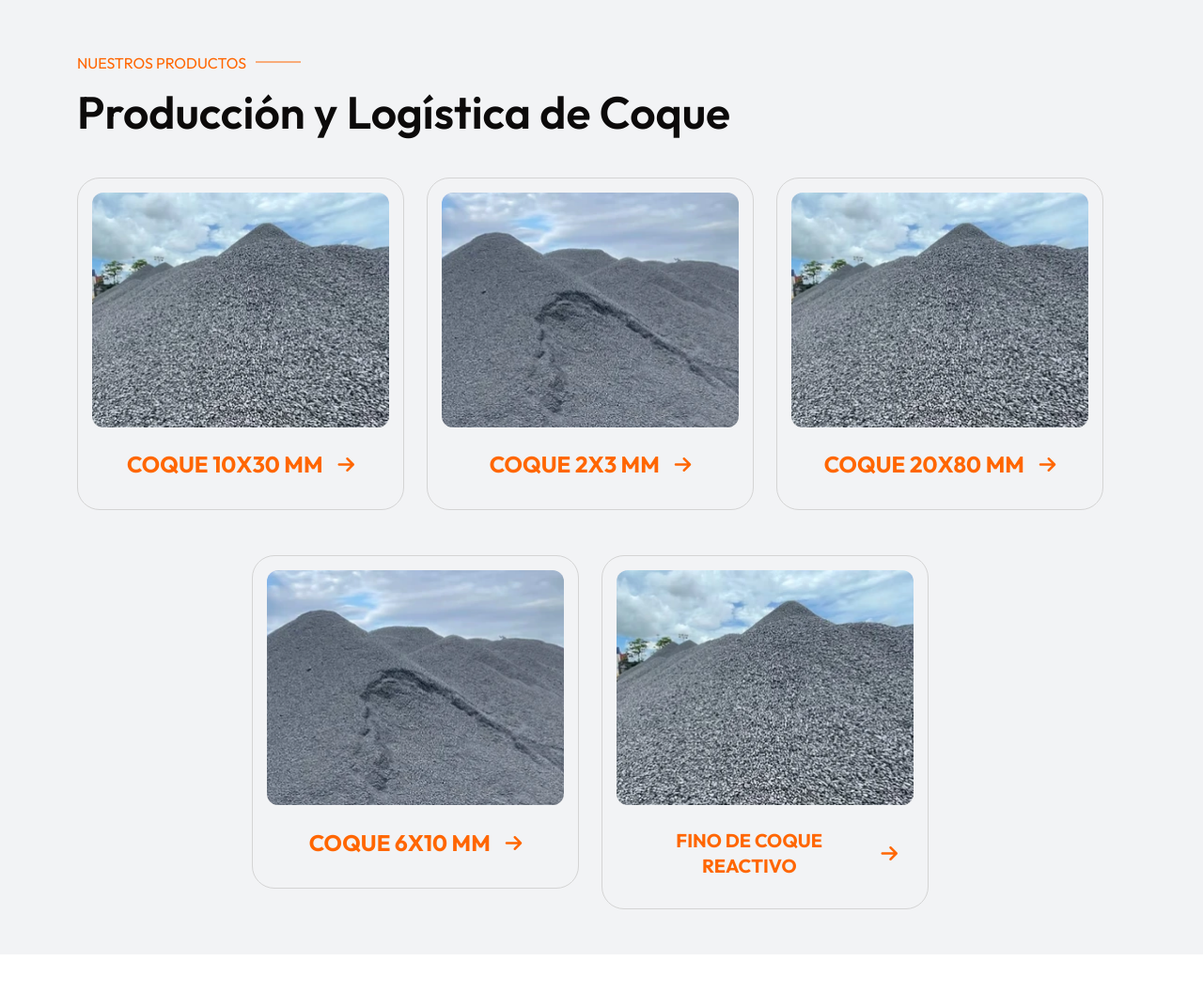
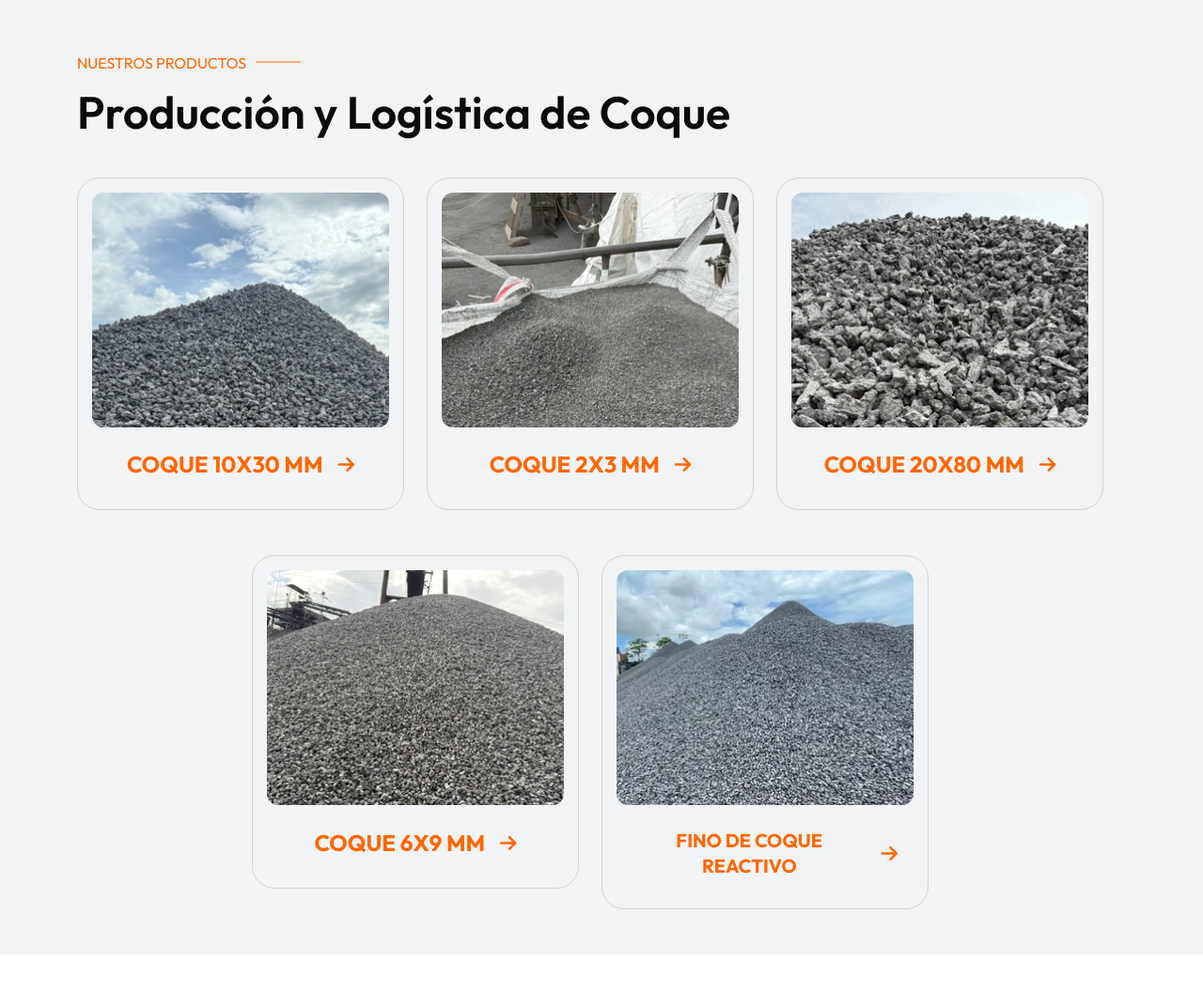
Before and after one commit to catapulveda/carbonor, a PHP site: page /productos in a window 1280 px wide. Shown: the part 119-1191 px from the top of the page at 94% size. Run offline with PHP 8.4, Linux system fonts and the light colour scheme.

Commit message:
Actualizacion de imagenes en la pagina de productos

```diff
--- a/assets/lang/br/fino-de-coque.php
+++ b/assets/lang/br/fino-de-coque.php
@@ -32,5 +32,6 @@ return [
     // Available Sizes Section
     'sizes_title' => 'Disponível em',
     'size_1' => '0x5 mm',
-    'size_2' => '0x10 mm'
+    'size_2' => '0x10 mm',
+    'size_3' => '5x10 mm'
 ];
--- a/assets/lang/br/productos.php
+++ b/assets/lang/br/productos.php
@@ -8,7 +8,7 @@ return [
     'product_1_title' => 'COQUE 10X30 MM',
     'product_2_title' => 'COQUE 2X3 MM',
     'product_3_title' => 'COQUE 20X80 MM',
-    'product_4_title' => 'COQUE 6X10 MM',
+    'product_4_title' => 'COQUE 6X9 MM',
     'product_5_title' => 'FINO DE COQUE REATIVO',
 
     // Seção de Logística
--- a/assets/lang/en/fino-de-coque.php
+++ b/assets/lang/en/fino-de-coque.php
@@ -32,5 +32,6 @@ return [
     // Available Sizes Section
     'sizes_title' => 'Available in',
     'size_1' => '0x5 mm',
-    'size_2' => '0x10 mm'
+    'size_2' => '0x10 mm',
+    'size_3' => '5x10 mm'
 ];
--- a/assets/lang/en/productos.php
+++ b/assets/lang/en/productos.php
@@ -8,7 +8,7 @@ return [
     'product_1_title' => 'COKE 10X30 MM',
     'product_2_title' => 'COKE 2X3 MM',
     'product_3_title' => 'COKE 20X80 MM',
-    'product_4_title' => 'COKE 6X10 MM',
+    'product_4_title' => 'COKE 6X9 MM',
     'product_5_title' => 'REACTIVE COKE FINES',
 
     // Logistics Section
--- a/assets/lang/es/fino-de-coque.php
+++ b/assets/lang/es/fino-de-coque.php
@@ -32,5 +32,6 @@ return [
     // Available Sizes Section
     'sizes_title' => 'Disponible en',
     'size_1' => '0x5 mm',
-    'size_2' => '0x10 mm'
+    'size_2' => '0x10 mm',
+    'size_3' => '5x10 mm'
 ];
--- a/assets/lang/es/productos.php
+++ b/assets/lang/es/productos.php
@@ -8,7 +8,7 @@ return [
     'product_1_title' => 'COQUE 10X30 MM',
     'product_2_title' => 'COQUE 2X3 MM',
     'product_3_title' => 'COQUE 20X80 MM',
-    'product_4_title' => 'COQUE 6X10 MM',
+    'product_4_title' => 'COQUE 6X9 MM',
     'product_5_title' => 'FINO DE COQUE REACTIVO',
 
     // Logística Section
--- a/productos/coque-10x30-mm/index.php
+++ b/productos/coque-10x30-mm/index.php
@@ -104,7 +104,7 @@
                             <div class="row gy-40 align-items-center">
                                 <div class="col-xl-6">
                                     <div class="page-img">
-                                        <img src="/assets/img/carbonor/servicios/2.webp" alt="Coque 10x30 mm">
+                                        <img src="/assets/img/carbonor/servicios/10x030_856x450.webp" alt="Coque 10x30 mm">
                                     </div>
                                 </div>
                                 <div class="col-xl-6">
--- a/productos/coque-20x80-mm/index.php
+++ b/productos/coque-20x80-mm/index.php
@@ -104,7 +104,7 @@
                             <div class="row gy-40 align-items-center">
                                 <div class="col-xl-6">
                                     <div class="page-img">
-                                        <img src="/assets/img/carbonor/servicios/2.webp" alt="Coque 20x80 mm">
+                                        <img src="/assets/img/carbonor/servicios/20x80_856x450.webp" alt="Coque 20x80 mm">
                                     </div>
                                 </div>
                                 <div class="col-xl-6">
--- a/productos/coque-2x3-mm/index.php
+++ b/productos/coque-2x3-mm/index.php
@@ -104,7 +104,7 @@
                             <div class="row gy-40 align-items-center">
                                 <div class="col-xl-6">
                                     <div class="page-img">
-                                        <img src="/assets/img/carbonor/servicios/1.webp" alt="Coque 2x3 mm">
+                                        <img src="/assets/img/carbonor/servicios/2x3_856x450.webp" alt="Coque 2x3 mm">
                                     </div>
                                 </div>
                                 <div class="col-xl-6">
--- a/productos/index.php
+++ b/productos/index.php
@@ -60,7 +60,7 @@
                             <div class="col-md-6 col-xl-4">
                                 <div class="property-card6">
                                     <div class="property-card-thumb img-shine">
-                                        <img src="/assets/img/carbonor/servicios/2.webp" alt="Coque 10x30 mm">
+                                        <img src="/assets/img/carbonor/servicios/10x30_386x251.webp" alt="Coque 10x30 mm">
                                     </div>
                                     <div class="property-card-details pb-0">
                                         <h4 class="property-card-title mb-3 text-center">
@@ -77,7 +77,7 @@
                             <div class="col-md-6 col-xl-4">
                                 <div class="property-card6">
                                     <div class="property-card-thumb img-shine">
-                                        <img src="/assets/img/carbonor/servicios/1.webp" alt="Coque 2x3 mm">
+                                        <img src="/assets/img/carbonor/servicios/2x3_386x251.webp" alt="Coque 2x3 mm">
                                     </div>
                                     <div class="property-card-details pb-0">
                                         <h4 class="property-card-title mb-3 text-center">
@@ -94,7 +94,7 @@
                             <div class="col-md-6 col-xl-4">
                                 <div class="property-card6">
                                     <div class="property-card-thumb img-shine">
-                                        <img src="/assets/img/carbonor/servicios/2.webp" alt="Coque 20x80 mm">
+                                        <img src="/assets/img/carbonor/servicios/20x80_386x251.webp" alt="Coque 20x80 mm">
                                     </div>
                                     <div class="property-card-details pb-0">
                                         <h4 class="property-card-title mb-3 text-center">
@@ -107,15 +107,15 @@
                                 </div>
                             </div>
 
-                            <!-- Coque 6x10 mm -->
+                            <!-- Coque 6x9 mm -->
                             <div class="col-md-6 col-xl-4">
                                 <div class="property-card6">
                                     <div class="property-card-thumb img-shine">
-                                        <img src="/assets/img/carbonor/servicios/1.webp" alt="Coque 6x10 mm">
+                                        <img src="/assets/img/carbonor/servicios/6x9_386x251.webp" alt="Coque 6x9 mm">
                                     </div>
                                     <div class="property-card-details pb-0">
                                         <h4 class="property-card-title mb-3 text-center">
-                                            <a href="/productos/coque-6x10-mm/" class="text-decoration-none d-flex align-items-center justify-content-center">
+                                            <a href="/productos/coque-6x9-mm/" class="text-decoration-none d-flex align-items-center justify-content-center">
                                                 <span class="fw-bold text-theme-color fs-4 text-uppercase"><?php echo translate('product_4_title'); ?></span>
                                                 <i class="fas fa-arrow-right text-theme-color ms-3 fs-5"></i>
                                             </a>
```
Also changed, not shown: productos/coque-6x9-mm/index.php (renamed from productos/coque-6x10-mm/index.php, +5 -5 lines), assets/img/carbonor/servicios/10x030_856x450.webp (added), assets/img/carbonor/servicios/10x30.webp (added), assets/img/carbonor/servicios/10x30_386x251.webp (added), assets/img/carbonor/servicios/20x80_386x251.webp (added), assets/img/carbonor/servicios/20x80_856x450.webp (added), assets/img/carbonor/servicios/2x3_386x251.webp (added), assets/img/carbonor/servicios/2x3_856x450.webp (added), assets/img/carbonor/servicios/6x9_386x251.webp (added), assets/img/carbonor/servicios/6x9_856x450.webp (added).
